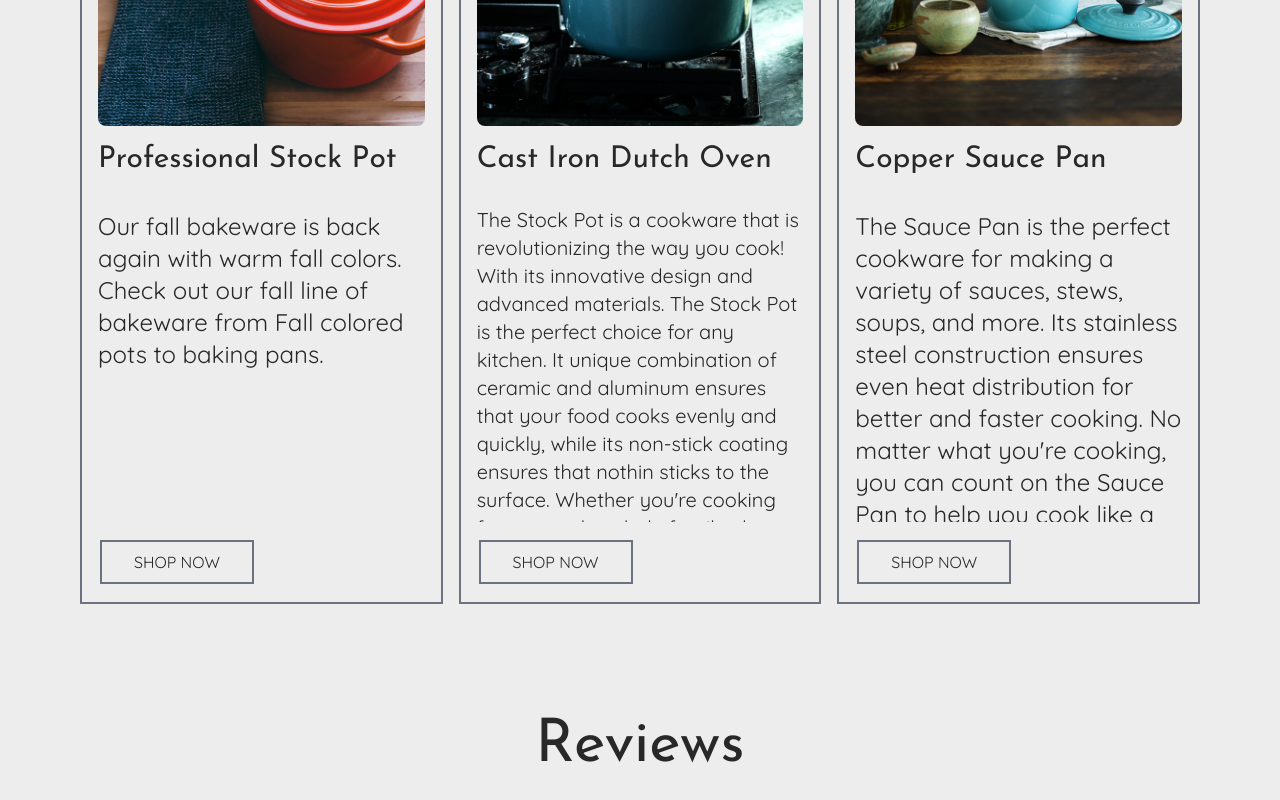
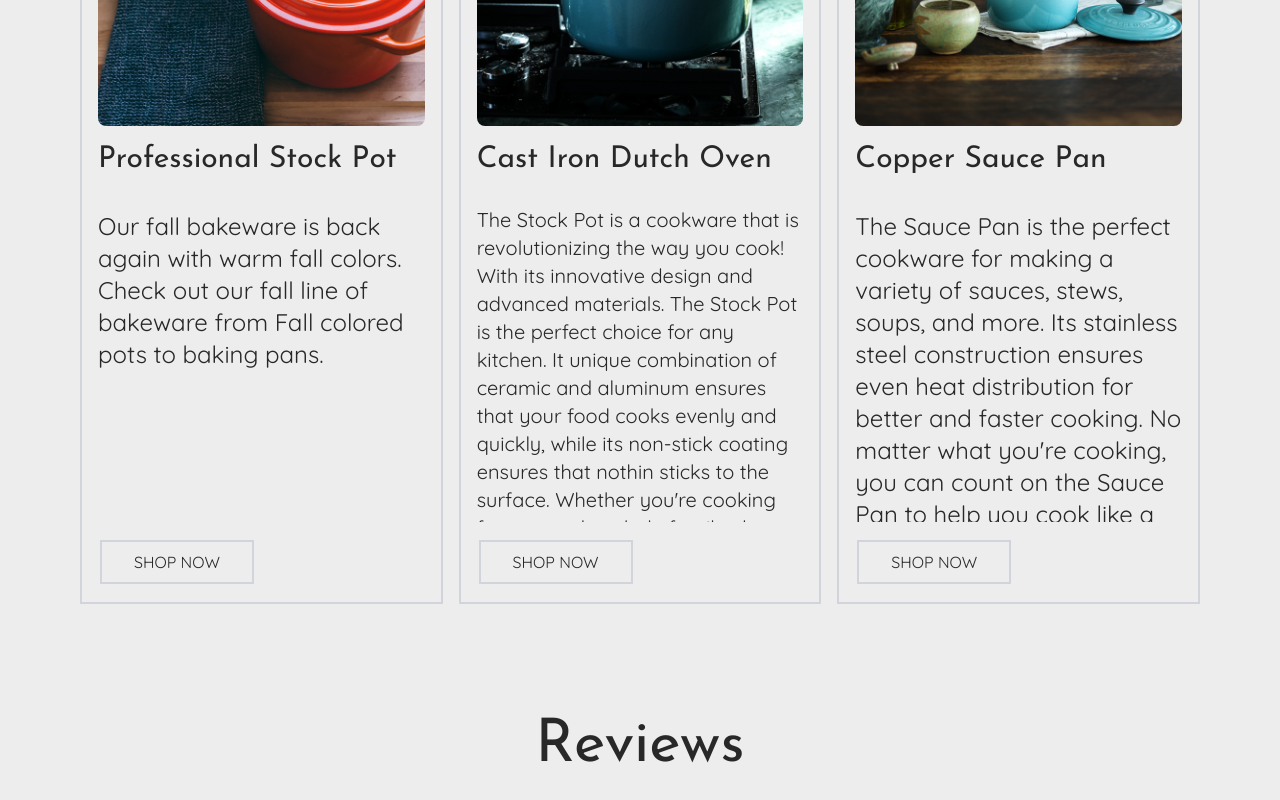
Before and after one commit to wraithio/cookware-react, a React (Vite) app: page / in a window 1280 px wide. Shown: the part 3233-4033 px from the top of the page. Built offline with nearby package versions, Linux system fonts and the light colour scheme.

Commit message:
feat: Update styling for product cards and improve category filtering logic

```diff
--- a/src/App.jsx
+++ b/src/App.jsx
@@ -145,7 +145,7 @@ function App() {
       </div>
       <h1 className="md:text-6xl text-4xl md:mt-28 mt-14 mb-8">Best Sellers</h1>
       <div className="grid md:grid-cols-3 gap-3 mx-3">
-        <div className="md:h-[880px] h-[460px] md:border-2 border-gray-500 p-3 flex md:flex-col gap-3 relative">
+        <div className="md:h-[880px] h-[460px] md:border-2 border-gray-300 p-3 flex md:flex-col gap-3 relative">
           <CardComponent
             src={"/images/BestSeller1.jpg"}
             title={"Professional Stock Pot"}
@@ -158,13 +158,13 @@ function App() {
           </h3>
           <Link
             to={`/product/professional-stock-pot`}
-            className="hover:text-white hover:bg-black w-fit text-start border-2 border-gray-500 px-8 py-2 absolute md:left-[5%] left-[40%] md:bottom-[2%] bottom-[5%]"
+            className="hover:text-white hover:bg-black w-fit text-start border-2 border-gray-300 px-8 py-2 absolute md:left-[5%] left-[40%] md:bottom-[2%] bottom-[5%]"
           >
             SHOP NOW
           </Link>
         </div>
 
-        <div className="md:h-[880px] h-[460px] md:border-2 border-gray-500 p-3 flex md:flex-col md:justify-start justify-between md:gap-3 relative">
+        <div className="md:h-[880px] h-[460px] md:border-2 border-gray-300 p-3 flex md:flex-col md:justify-start justify-between md:gap-3 relative">
           <CardComponent
             src={"/images/BestSeller2.jpg"}
             title={"Cast Iron Dutch Oven"}
@@ -183,12 +183,12 @@ function App() {
           </h3>
           <Link
             to={`/product/cast-iron-dutch-oven`}
-            className="hover:text-white hover:bg-black w-fit text-start border-2 border-gray-500 px-8 py-2 absolute md:left-[5%] left-[40%] md:bottom-[2%] bottom-[5%]"
+            className="hover:text-white hover:bg-black w-fit text-start border-2 border-gray-300 px-8 py-2 absolute md:left-[5%] left-[40%] md:bottom-[2%] bottom-[5%]"
           >
             SHOP NOW
           </Link>
         </div>
-        <div className="md:h-[880px] h-[460px] md:border-2 border-gray-500 p-3 flex md:flex-col gap-3 relative">
+        <div className="md:h-[880px] h-[460px] md:border-2 border-gray-300 p-3 flex md:flex-col gap-3 relative">
           <CardComponent
             src={"/images/BestSeller3.jpg"}
             title={"Copper Sauce Pan"}
@@ -204,7 +204,7 @@ function App() {
           </h3>
           <Link
             to={`/product/copper-sauce-pan`}
-            className="hover:text-white hover:bg-black w-fit text-start border-2 border-gray-500 px-8 py-2 absolute md:left-[5%] left-[40%] md:bottom-[2%] bottom-[5%]"
+            className="hover:text-white hover:bg-black w-fit text-start border-2 border-gray-300 px-8 py-2 absolute md:left-[5%] left-[40%] md:bottom-[2%] bottom-[5%]"
           >
             SHOP NOW
           </Link>
--- a/src/ProductViewPage.jsx
+++ b/src/ProductViewPage.jsx
@@ -11,6 +11,7 @@ import {
 } from "lucide-react";
 import {
   createSlug,
+  formatProductName,
   getDetailsbyId,
   getProductByName,
 } from "./utils/DataServices";
@@ -28,6 +29,7 @@ const ProductViewPage = () => {
   const [isWishlisted, setIsWishlisted] = useState(false);
   const [loading, setLoading] = useState(true);
   const [colorName, setColorName] = useState("");
+  const [hexcodes, setHexcodes] = useState([]);
 
   useEffect(() => {
     const fetchProduct = async (productSlug) => {
@@ -51,7 +53,13 @@ const ProductViewPage = () => {
         if (foundProduct) {
           setProductObj(foundProduct);
           setProductDet(await getDetailsbyId(foundProduct.id));
-          setColorName(foundProduct.colors[0])
+          setColorName(foundProduct.colors[0]);
+          for (let i = 0; i < foundProduct.colorHexCodes.length; i++) {
+            setHexcodes((prevItems) => [
+              ...prevItems,
+              { backgroundColor: `${foundProduct.colorHexCodes[i]}`},
+            ]);
+          }
         } else {
           console.error("Product not found for slug:", productSlug);
           // Handle product not found case
@@ -85,7 +93,7 @@ const ProductViewPage = () => {
     };
 
     if (product) {
-      fetchProduct("Copper Sauce Pan");
+      fetchProduct(formatProductName(product));
     }
   }, [product]); // Added product as dependency
 
@@ -94,9 +102,7 @@ const ProductViewPage = () => {
 
   // Show loading state
   if (loading) {
-    return (
-      <LoadingComponent title={`Loading ${productObj.name}...`}/>
-    );
+    return <LoadingComponent title={`Loading ${productObj.name}...`} />;
   }
 
   return (
@@ -233,16 +239,22 @@ const ProductViewPage = () => {
             {/* Quantity and Add to Cart */}
             <div className="space-y-4">
               <div>
-                 <label className="block text-sm font-medium text-gray-900 mb-2">
+                <label className="block text-start text-sm font-medium text-gray-900 mb-2">
                   Color: {colorName}
                 </label>
-                <div className="flex">
-                  {productObj.colorHexCodes.map((color,idx) =>
-
-                    <div key={idx} className={`w-12 h-12 rounded-md bg-[${color}] cursor-pointer relative bg-[#76727e]`} onClick={() => setColorName(productObj.colors[idx])}>
-                      {colorName == productObj.colors[idx] &&<div className="absolute w-12 h-12 rounded-md bg-transparent border-4 border-slate-950"></div>}
+                <div className="flex gap-2">
+                  {productObj.colorHexCodes.map((color, idx) => (
+                    <div
+                      key={idx}
+                      className={`w-12 h-12 rounded-md cursor-pointer relative border-1 shadow-md`}
+                      style={hexcodes[idx]}
+                      onClick={() => setColorName(productObj.colors[idx])}
+                    >
+                      {colorName == productObj.colors[idx] && (
+                        <div className="absolute w-12 h-12 rounded-md bg-transparent border-2 border-gray-500"></div>
+                      )}
                     </div>
-                  )}
+                  ))}
                 </div>
               </div>
               <div>
--- a/src/ShopPage.jsx
+++ b/src/ShopPage.jsx
@@ -115,7 +115,7 @@ const CookwareShop = () => {
   const filteredProducts =
     activeFilter === "all"
       ? products
-      : products.filter((product) => product.category === activeFilter);
+      : products.filter((product) => product.category.toLowerCase() === activeFilter);
 
   const sortedProducts = [...filteredProducts].sort((a, b) => {
     switch (sortBy) {
--- a/src/utils/DataServices.js
+++ b/src/utils/DataServices.js
@@ -13,6 +13,13 @@ export const createSlug = (name) => {
     .replace(/\s+/g, "-") // Replace spaces with hyphens
     .replace(/-+/g, "-"); // Replace multiple hyphens with single hyphen
 };
+
+export const formatProductName = (slug) => {
+  return slug
+    .split('-') // Split the string by hyphens
+    .map(word => word.charAt(0).toUpperCase() + word.slice(1)) // Capitalize each word
+    .join(' '); // Join the words with spaces
+}
 
 export const login = async (passkey) => {
   try {
```
